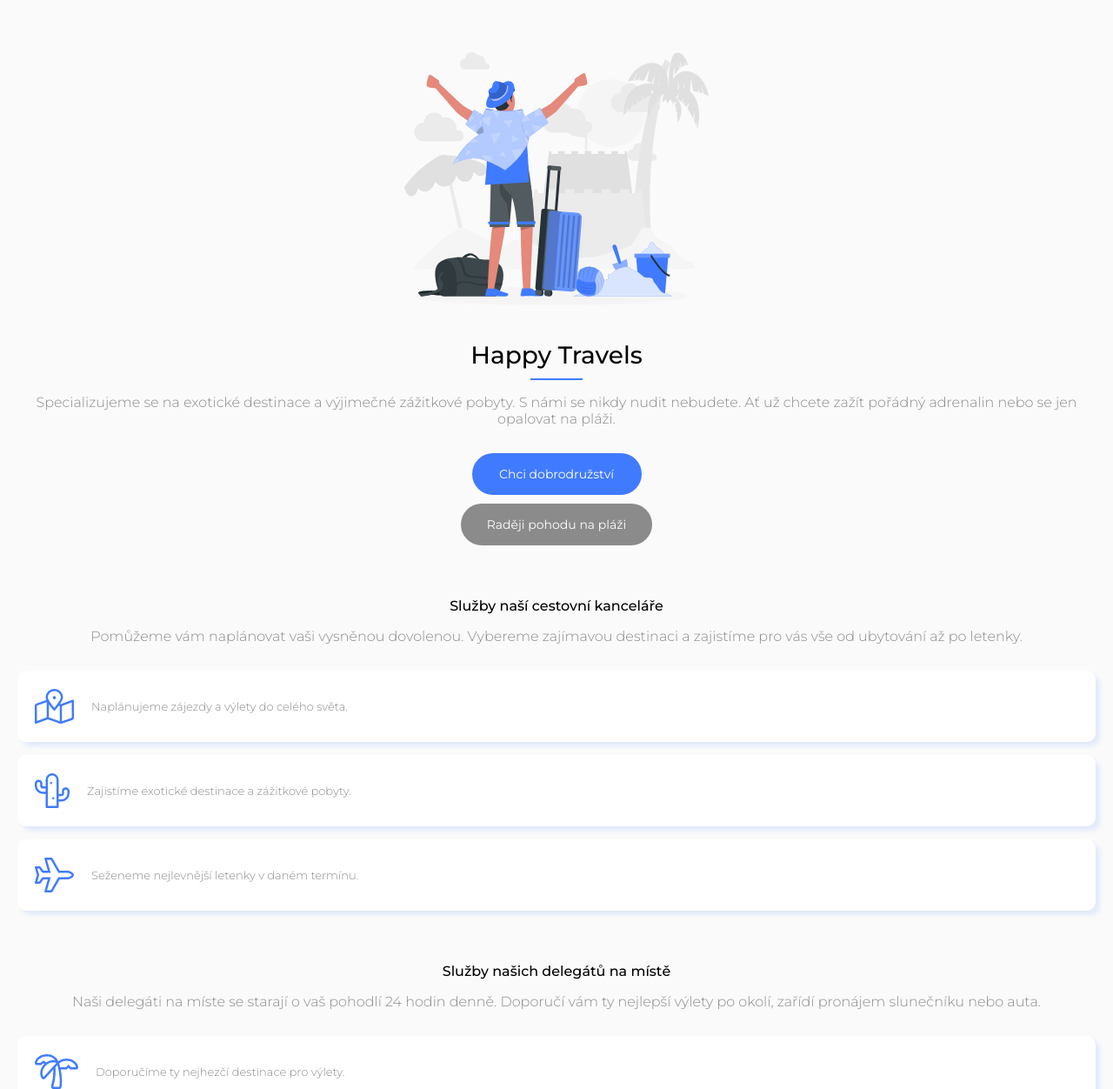
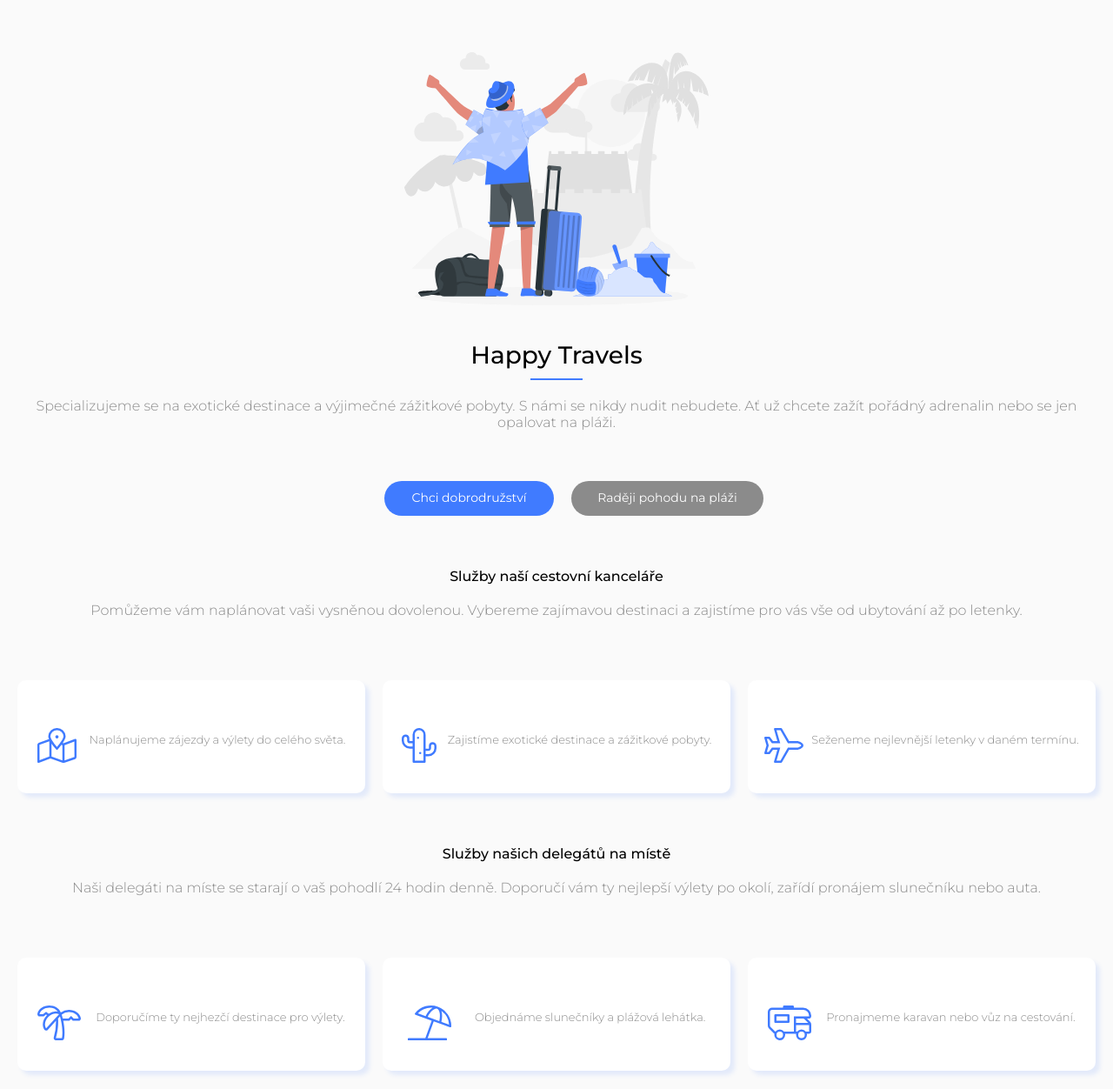
Before and after one commit to kamivan/Sluzby, a plain HTML site: page index.html in a window 1280 px wide. Shown: the top 1252 px of the page at 87% size. Drawn offline with Linux system fonts and the light colour scheme.

Commit message:
Tablet view finished

```diff
--- a/index.html
+++ b/index.html
@@ -1,83 +1,103 @@
 <!DOCTYPE html>
 <html lang="en">
-
   <head>
-    <meta charset="UTF-8">
-    <meta http-equiv="X-UA-Compatible" content="IE=edge">
-    <meta name="viewport" content="width=device-width, initial-scale=1.0">
+    <meta charset="UTF-8" />
+    <meta http-equiv="X-UA-Compatible" content="IE=edge" />
+    <meta name="viewport" content="width=device-width, initial-scale=1.0" />
     <title>Služby cestovní kanceláře</title>
-    <link rel="stylesheet" type="text/css" href="style.css">
-    <link href="https://fonts.googleapis.com/css2?family=Montserrat:wght@300;400;500&display=swap" rel="stylesheet">
+    <link rel="stylesheet" type="text/css" href="style.css" />
+    <link
+      href="https://fonts.googleapis.com/css2?family=Montserrat:wght@300;400;500&display=swap"
+      rel="stylesheet"
+    />
   </head>
 
   <body>
-
     <div>
-
-        <img class="Cestovatel" src="images/happy-traveler.svg" alt="Veselý cestovatel">
+      <img
+        class="Cestovatel"
+        src="images/happy-traveler.svg"
+        alt="Veselý cestovatel"
+      />
 
       <div class="Uvod">
         <h1>Happy Travels</h1>
-            <hr width="60" height="2" color="#407BFF" noshade>
-            <p>Specializujeme se na exotické destinace a výjimečné zážitkové pobyty. S námi se nikdy nudit nebudete. Ať
-                už
-                chcete zažít pořádný adrenalin nebo se jen opalovat na pláži.</p>
+        <hr width="60" size="2" color="#407BFF" align="center" noshade />
+        <p>
+          Specializujeme se na exotické destinace a výjimečné zážitkové pobyty.
+          S námi se nikdy nudit nebudete. Ať už chcete zažít pořádný adrenalin
+          nebo se jen opalovat na pláži.
+        </p>
+        <ul class="tlacitka">
+          <li>
             <a class="Button Dobrodruzstvi" href="#">Chci dobrodružství</a>
-            <a class="Button Pohoda" href="#">Raději pohodu na pláži</a>
+          </li>
+          <li><a class="Button Pohoda" href="#">Raději pohodu na pláži</a></li>
+        </ul>
+
       </div>
-
-
-
     </div>
 
     <div>
+      <h2>Služby naší cestovní kanceláře</h2>
+      <p>
+        Pomůžeme vám naplánovat vaši vysněnou dovolenou. Vybereme zajímavou
+        destinaci a zajistíme pro vás vše od ubytování až po letenky.
+      </p>
 
-        <h2>Služby naší cestovní kanceláře</h2>
-        <p>Pomůžeme vám naplánovat vaši vysněnou dovolenou. Vybereme zajímavou destinaci a zajistíme pro vás vše od
-            ubytování až po letenky.</p>
-
+      <div class="Sluzby">
         <div class="Karticka Mapa">
-            <img class="ObrazkyKarticek" src="images/map-icon.svg" alt="Mapa">
+          <img class="ObrazkyKarticek" src="images/map-icon.svg" alt="Mapa" />
           <p>Naplánujeme zájezdy a výlety do celého světa.</p>
         </div>
 
         <div class="Karticka Kaktus">
-            <img class="ObrazkyKarticek" src="images/cactus-icon.svg" alt="Kaktus">
+          <img
+            class="ObrazkyKarticek"
+            src="images/cactus-icon.svg"
+            alt="Kaktus"
+          />
           <p>Zajistíme exotické destinace a zážitkové pobyty.</p>
         </div>
 
         <div class="Karticka Letadlo">
-            <img class="ObrazkyKarticek" src="images/plane-icon.svg" alt="Letadlo">
+          <img
+            class="ObrazkyKarticek"
+            src="images/plane-icon.svg"
+            alt="Letadlo"
+          />
           <p>Seženeme nejlevnější letenky v daném termínu.</p>
         </div>
-
-
-
+      </div>
     </div>
 
     <div>
+      <h2>Služby našich delegátů na místě</h2>
+      <p>
+        Naši delegáti na míste se starají o vaš pohodlí 24 hodin denně. Doporučí
+        vám ty nejlepší výlety po okolí, zařídí pronájem slunečníku nebo auta.
+      </p>
 
-        <h2>Služby našich delegátů na místě</h2>
-        <p>Naši delegáti na míste se starají o vaš pohodlí 24 hodin denně. Doporučí vám ty nejlepší výlety po okolí,
-            zařídí pronájem slunečníku nebo auta.</p>
-
+      <div class="Delegati">
         <div class="Karticka Palma">
-            <img class="ObrazkyKarticek" src="images/palm-icon.svg" alt="Palma">
+          <img class="ObrazkyKarticek" src="images/palm-icon.svg" alt="Palma" />
           <p>Doporučíme ty nejhezčí destinace pro výlety.</p>
         </div>
 
         <div class="Karticka Slunečník">
-            <img class="ObrazkyKarticek" src="images/umbrella-icon.svg" alt="Slunečník">
+          <img
+            class="ObrazkyKarticek"
+            src="images/umbrella-icon.svg"
+            alt="Slunečník"
+          />
           <p>Objednáme slunečníky a plážová lehátka.</p>
         </div>
 
         <div class="Karticka Karavan">
-            <img class="ObrazkyKarticek" src="images/rv-icon.svg" alt="Karavan">
+          <img class="ObrazkyKarticek" src="images/rv-icon.svg" alt="Karavan" />
           <p>Pronajmeme karavan nebo vůz na cestování.</p>
         </div>
-
       </div>
-
+    </div>
   </body>
-
 </html>
--- a/style.css
+++ b/style.css
@@ -1,12 +1,18 @@
-html { box-sizing: border-box; }
-*, :after, :before { box-sizing: inherit; }
+html {
+  box-sizing: border-box;
+}
+*,
+:after,
+:before {
+  box-sizing: inherit;
+}
 
 body {
-    font-family: 'Montserrat', sans-serif;
+  font-family: "Montserrat", sans-serif;
   font-size: 16px;
   font-weight: 300;
-    color: #8B8B8B;
-    background-color: #FAFAFA;
+  color: #8b8b8b;
+  background-color: #fafafa;
   text-align: center;
   margin: 60px 20px 60px 20px;
 }
@@ -31,18 +37,16 @@ h2 {
   display: block;
   margin-left: auto;
   margin-right: auto;
-
 }
 .Karticka {
   margin-top: 15px;
   border-radius: 10px;
   padding: 20px;
   text-align: center;
-    background-color: #FFFFFF;
+  background-color: #ffffff;
   font-size: 13px;
-    box-shadow: 5px 5px 5px #407BFF1F;
+  box-shadow: 5px 5px 5px #407bff1f;
   display: flex;
-	flex-wrap: wrap;
 }
 
 .ObrazkyKarticek {
@@ -53,11 +57,14 @@ hr {
   margin-top: 10px;
   margin-bottom: 0px;
 }
+p {
+  margin: 30px 0 0 0;
+}
 
 .Button {
   border-radius: 30px;
   color: white;
-    padding: 15px 20px;
+  padding: 10px 30px;
   text-decoration: none;
   display: block;
   text-align: center;
@@ -65,20 +72,81 @@ hr {
   font-weight: 400;
   margin-left: auto;
   margin-right: auto;
+  list-style: none;
+}
 
+.tlacitka {
+  list-style: none;
 }
 
 .Dobrodruzstvi {
-    background-color: #407BFF;
+  background-color: #407bff;
   margin-top: 30px;
   width: 195px;
+  height: 40px;
 }
 
 .Pohoda {
-    background-color: #8B8B8B;
+  background-color: #8b8b8b;
   margin-top: 10px;
-    width: 220px;
+  width: 221px;
+  height: 40px;
 }
-.Mapa, .Palma {
+.Mapa,
+.Palma {
   margin-top: 30px;
 }
+
+@media screen and (min-width: 640px) {
+  .tlacitka {
+    display: flex;
+    justify-content: center;
+    list-style: none;
+  }
+  .Dobrodruzstvi {
+    margin-right: 20px;
+  }
+
+  .Pohoda {
+    margin-top: 30px;
+  }
+
+  .Sluzby,
+  .Delegati {
+    display: flex;
+    margin-top: 40px;
+  }
+
+  .Mapa,
+  .Palma,
+  .Slunečník,
+  .Karavan,
+  .Letadlo,
+  .Kaktus {
+    margin-top: 0;
+  }
+
+  .Mapa,
+  .Palma,
+  .Slunečník,
+  .Kaktus {
+    margin-right: 20px;
+  }
+
+  .Karticka {
+    flex-basis: 33.33333333%;
+    display: flex;
+    flex-wrap: wrap;
+    justify-content: space-around;
+    padding: 40px 15px 20px 15px;
+  }
+
+  .ObrazkyKarticek {
+    margin-right: 0;
+  }
+
+  p {
+    margin-top: 20px;
+    height: 50px;
+  }
+}
```
Lines whose indentation alone changed are shown as unchanged.
